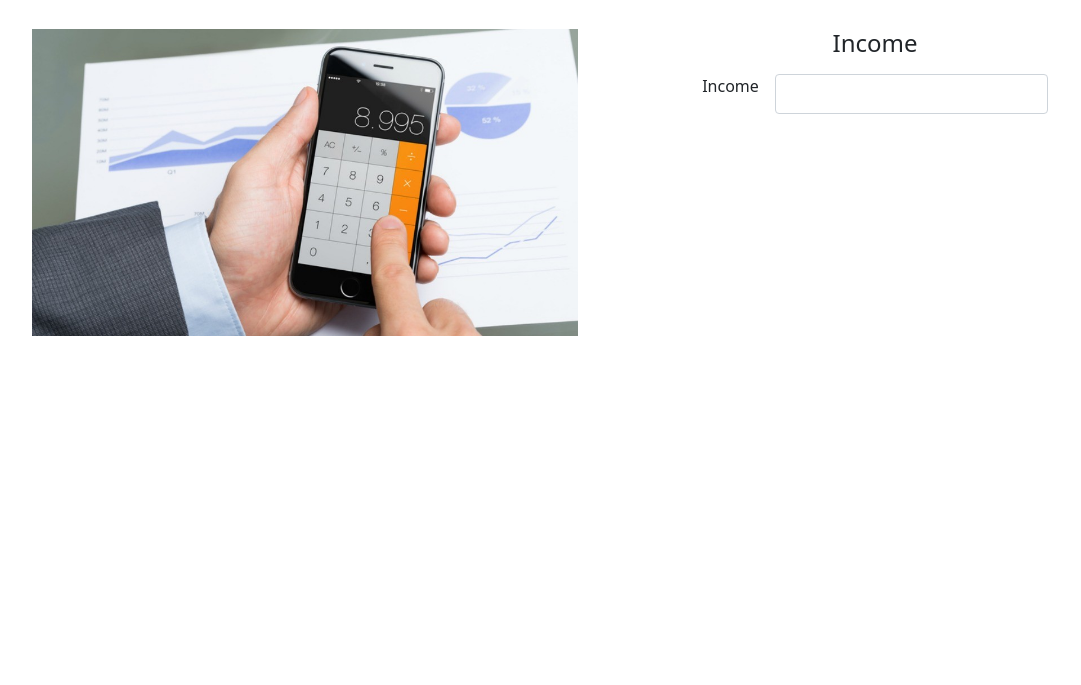
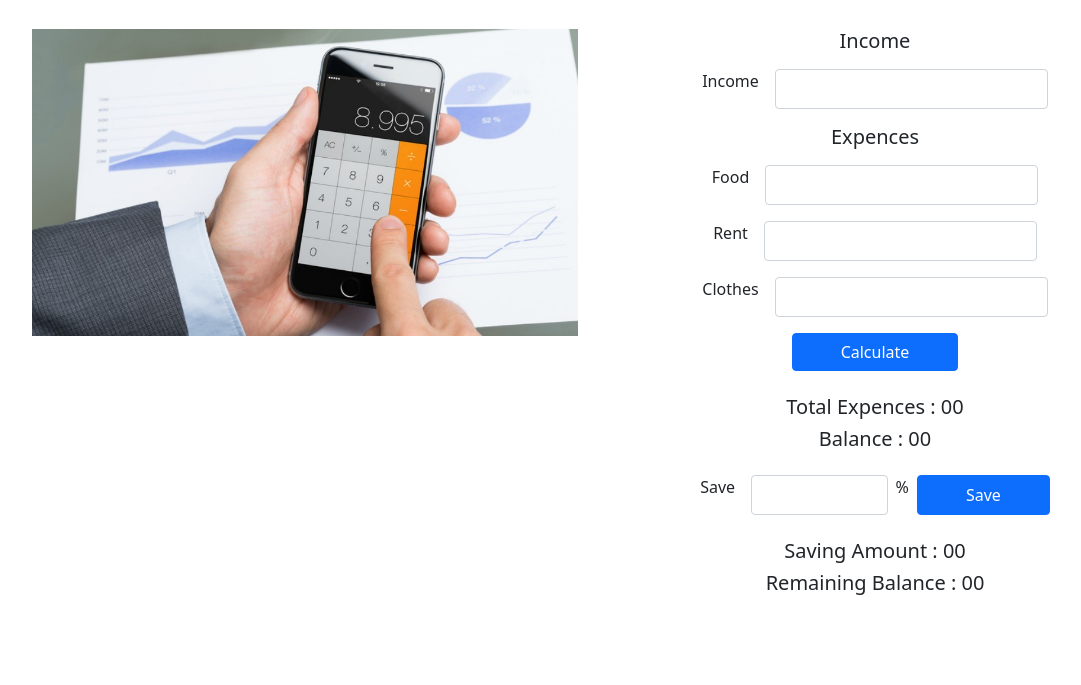
Before and after one commit to faisal-2d/monthly-planner, a plain HTML site: page index.html in a window 1280 px wide. Shown: the part 115-800 px from the top of the page, without its empty margins (50-1131 px from the left). Drawn offline with nearby package versions, Linux system fonts and the light colour scheme.

Commit message:
js file added

```diff
--- a/index.html
+++ b/index.html
@@ -11,9 +11,15 @@
 </head>
 <body>
     <section class="container">
+
+
+
         <header class="my-5 text-center">
-            <h1>Monthly Budget Calculator</h1>
+            <h1>Monthly <span class="text-primary">Budget Calculator</span></h1>
         </header>
+
+
+
         <main>
             <div class="row">
                 <div class="col-md-6">
@@ -23,20 +29,50 @@
                 </div>
                 <div class="col-md-6">
                     <div class="text-center">
-                        <h4>Income</h4>
+                        <h5>Income</h5>
                         <div class="my-3 d-flex justify-content-center">
                             <p class="me-3">Income</p>
-                        <input class="form-control w-50" type="text" name="" id="">
+                        <input id="income-input" class="form-control w-50" type="text" name="" id="">
                         </div>
+                        <h5>Expences</h5>
+                        <div class="my-3 d-flex justify-content-center">
+                            <p class="me-3">Food</p>
+                        <input id="food-input" class="form-control w-50" type="text" name="" id="">
+                        </div>
+                        <div class="my-3 d-flex justify-content-center">
+                            <p class="me-3">Rent</p>
+                        <input id="rent-input" class="form-control w-50" type="text" name="" id="">
+                        </div>
+                        <div class="my-3 d-flex justify-content-center">
+                            <p class="me-3">Clothes</p>
+                        <input id="clothes-input" class="form-control w-50" type="text" name="" id="">
+                        </div>
+                        <button id="calculate-btn" type="button" class="btn btn-primary px-5">Calculate</button>
+                        <h5 class="mt-4">Total Expences : <span id="total-expences">00</span></h5>
+                        <h5 class="mb-4">Balance : <span id="balance">00</span></h5>
+
+                        <div class="my-3 d-flex justify-content-center">
+                            <p class="me-3">Save</p>
+                            <input id="save-input" class="form-control w-25" type="text" name="" id="">
+                            <p class="mx-2">%</p>
+                            <button id="save-btn" type="button" class="btn btn-primary px-5">Save</button>
+                        </div>
+
+                        <h5 class="mt-4">Saving Amount : <span id="saving-amount">00</span></h5>
+                        <h5 class="mb-4">Remaining Balance : <span id="remaining-balance">00</span></h5>
+
                     </div>
                 </div>
 
             </div>
         </main>
+        <footer class="my-5">
+        </footer>
     </section>
 
 
     <!-- JavaScript Bundle with Popper -->
 <script src="https://cdn.jsdelivr.net/npm/bootstrap@5.1.3/dist/js/bootstrap.bundle.min.js" integrity="sha384-ka7Sk0Gln4gmtz2MlQnikT1wXgYsOg+OMhuP+IlRH9sENBO0LRn5q+8nbTov4+1p" crossorigin="anonymous"></script>
+<script src="/js/script.js"></script>
 </body>
 </html>
```
